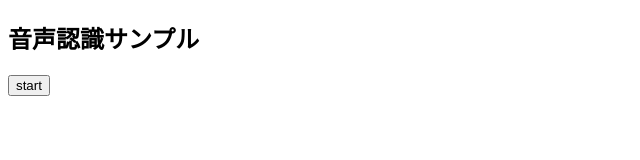
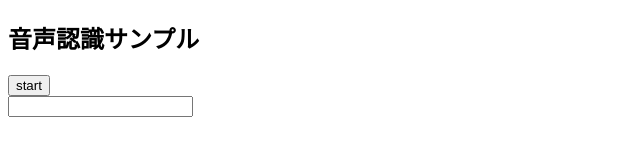
Before and after one commit to Pleiades-lab/Voice_tr_txt, a plain HTML site: page Index.html in a window 1280 px wide. Shown: the whole page, without its empty margins (0-640 px from the left). Drawn offline with Linux system fonts and the light colour scheme.

Commit message:
Update Index.html

```diff
--- a/Index.html
+++ b/Index.html
@@ -8,6 +8,9 @@
     <h2>音声認識サンプル</h2>
     <button id="btn">start</button>
     <div id="content"></div>
+    <div id="inputContent">
+        <input type="text">
+    </div>
 
     <script>
         const speech = new webkitSpeechRecognition();
```
